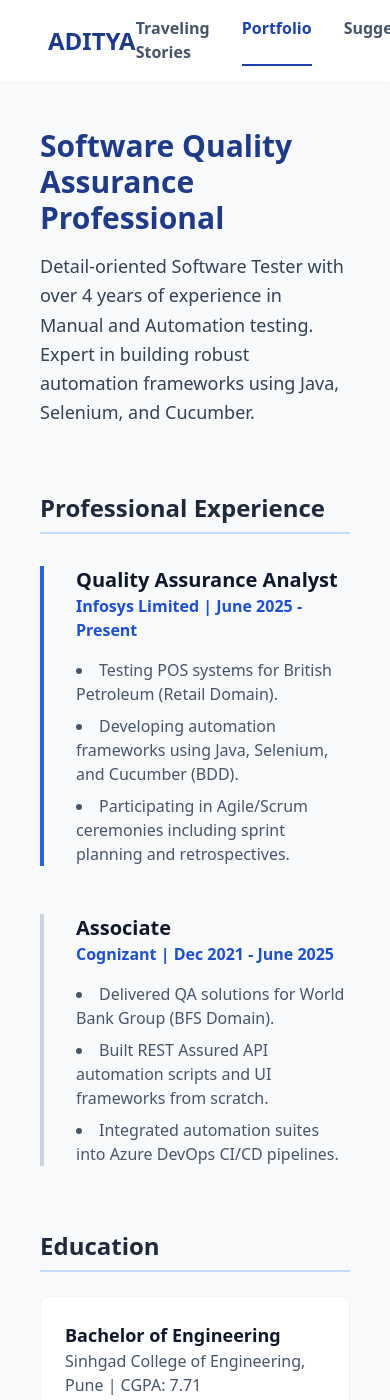
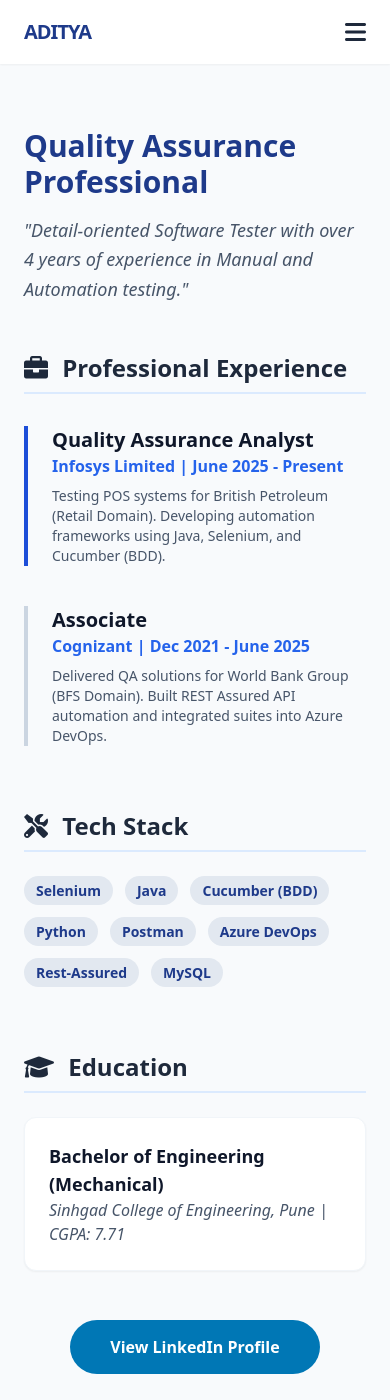
Before and after one commit to AdityaDharmapurikar/Travel-Portfolio-, a plain HTML site: page portfolio.html in a window 390 px wide. Shown: the top 1400 px of the page. Drawn offline with nearby package versions, Linux system fonts and the light colour scheme.

Commit message:
Refactor portfolio.html for improved layout and styling

```diff
--- a/portfolio.html
+++ b/portfolio.html
@@ -5,81 +5,75 @@
     <meta name="viewport" content="width=device-width, initial-scale=1.0">
     <title>Portfolio | Aditya Dharmapurikar</title>
     <script src="https://cdn.tailwindcss.com"></script>
+    <link href="https://cdnjs.cloudflare.com/ajax/libs/font-awesome/6.0.0/css/all.min.css" rel="stylesheet">
     <style>
-        .nav-link { font-weight: 600; color: #475569; transition: 0.3s; border-bottom: 2px solid transparent; }
-        .nav-link:hover { color: #1e40af; border-bottom: 2px solid #1e40af; }
+        #menu-toggle:checked ~ #mobile-menu { display: block; }
+        .skill-badge { background: #e2e8f0; color: #1e3a8a; padding: 4px 12px; border-radius: 9999px; font-weight: 600; font-size: 0.875rem; }
     </style>
 </head>
-<body class="bg-slate-50">
-    <nav class="bg-white shadow-sm fixed w-full z-50 py-4 px-12 flex justify-between items-center">
-        <div class="text-2xl font-bold text-blue-900">ADITYA</div>
-        <div class="flex space-x-8">
-            <a href="index.html" class="nav-link">Traveling Stories</a>
-            <a href="portfolio.html" class="nav-link text-blue-800 border-blue-800">Portfolio</a>
-            <a href="suggestions.html" class="nav-link">Suggestions</a>
-            <a href="contact.html" class="nav-link">Contact</a>
+<body class="bg-slate-50 text-slate-900">
+    <nav class="bg-white/95 backdrop-blur-md shadow-sm fixed w-full z-50 py-4 px-6 md:px-12 flex justify-between items-center">
+        <div class="text-xl md:text-2xl font-bold text-blue-900 tracking-tighter">ADITYA</div>
+        <div class="hidden md:flex space-x-8">
+            <a href="index.html" class="font-semibold text-slate-600 hover:text-blue-800 transition">Traveling Stories</a>
+            <a href="portfolio.html" class="font-semibold text-blue-800 border-b-2 border-blue-800">Portfolio</a>
+            <a href="suggestions.html" class="font-semibold text-slate-600 hover:text-blue-800 transition">Suggestions</a>
+            <a href="contact.html" class="font-semibold text-slate-600 hover:text-blue-800 transition">Contact</a>
         </div>
+        <label for="menu-toggle" class="md:hidden cursor-pointer text-slate-800 text-2xl"><i class="fas fa-bars"></i></label>
     </nav>
+    <input type="checkbox" id="menu-toggle" class="hidden">
+    <div id="mobile-menu" class="hidden fixed top-[64px] left-0 w-full bg-white shadow-xl z-40 md:hidden font-bold text-slate-700">
+        <div class="flex flex-col p-6 space-y-4">
+            <a href="index.html">Traveling Stories</a>
+            <a href="portfolio.html" class="text-blue-800">Portfolio</a>
+            <a href="suggestions.html">Suggestions</a>
+            <a href="contact.html">Contact</a>
+        </div>
+    </div>
 
-    <main class="max-w-5xl mx-auto pt-32 p-10">
-        <section class="mb-16">
-            <h2 class="text-3xl font-bold text-blue-900 mb-4">Software Quality Assurance Professional</h2>
-            <p class="text-lg text-slate-700 leading-relaxed">
-                Detail-oriented Software Tester with over 4 years of experience in Manual and Automation testing.
-                Expert in building robust automation frameworks using Java, Selenium, and Cucumber.
-            </p>
-        </section>
+    <main class="max-w-4xl mx-auto pt-32 pb-20 px-6">
+        <header class="mb-12">
+            <h1 class="text-3xl md:text-4xl font-extrabold text-blue-900 mb-4">Quality Assurance Professional</h1>
+            <p class="text-lg text-slate-600 leading-relaxed italic">"Detail-oriented Software Tester with over 4 years of experience in Manual and Automation testing."</p>
+        </header>
 
         <section class="mb-16">
-            <h2 class="text-2xl font-bold text-slate-800 mb-8 border-b-2 border-blue-200 pb-2">Professional Experience</h2>
-            <div class="space-y-12">
-                <div class="relative pl-8 border-l-4 border-blue-600">
-                    <h3 class="text-xl font-bold text-slate-900">Quality Assurance Analyst</h3>
-                    <p class="text-blue-700 font-semibold">Infosys Limited | June 2025 - Present</p>
-                    <ul class="mt-4 text-slate-600 list-disc list-inside space-y-2">
-                        <li>Testing POS systems for British Petroleum (Retail Domain).</li>
-                        <li>Developing automation frameworks using Java, Selenium, and Cucumber (BDD).</li>
-                        <li>Participating in Agile/Scrum ceremonies including sprint planning and retrospectives.</li>
-                    </ul>
+            <h2 class="text-2xl font-bold text-slate-800 mb-8 border-b-2 border-blue-100 pb-2"><i class="fas fa-briefcase mr-2"></i> Professional Experience</h2>
+            <div class="space-y-10">
+                <div class="relative pl-6 border-l-4 border-blue-700">
+                    <h3 class="text-xl font-bold">Quality Assurance Analyst</h3>
+                    <p class="text-blue-600 font-semibold">Infosys Limited | June 2025 - Present</p>
+                    <p class="text-slate-600 mt-2 text-sm">Testing POS systems for British Petroleum (Retail Domain). Developing automation frameworks using Java, Selenium, and Cucumber (BDD).</p>
                 </div>
-
-                <div class="relative pl-8 border-l-4 border-slate-300">
-                    <h3 class="text-xl font-bold text-slate-900">Associate</h3>
-                    <p class="text-blue-700 font-semibold">Cognizant | Dec 2021 - June 2025</p>
-                    <ul class="mt-4 text-slate-600 list-disc list-inside space-y-2">
-                        <li>Delivered QA solutions for World Bank Group (BFS Domain).</li>
-                        <li>Built REST Assured API automation scripts and UI frameworks from scratch.</li>
-                        <li>Integrated automation suites into Azure DevOps CI/CD pipelines.</li>
-                    </ul>
+                <div class="relative pl-6 border-l-4 border-slate-300">
+                    <h3 class="text-xl font-bold">Associate</h3>
+                    <p class="text-blue-600 font-semibold">Cognizant | Dec 2021 - June 2025</p>
+                    <p class="text-slate-600 mt-2 text-sm">Delivered QA solutions for World Bank Group (BFS Domain). Built REST Assured API automation and integrated suites into Azure DevOps.</p>
                 </div>
             </div>
         </section>
 
         <section class="mb-16">
-            <h2 class="text-2xl font-bold text-slate-800 mb-6 border-b-2 border-blue-200 pb-2">Education</h2>
-            <div class="bg-white p-6 rounded-lg shadow-sm border border-slate-100">
-                <h3 class="font-bold text-lg text-slate-900">Bachelor of Engineering </h3>
-                <p class="text-slate-600">Sinhgad College of Engineering, Pune | CGPA: 7.71</p>
+            <h2 class="text-2xl font-bold text-slate-800 mb-6 border-b-2 border-blue-100 pb-2"><i class="fas fa-tools mr-2"></i> Tech Stack</h2>
+            <div class="flex flex-wrap gap-3">
+                <span class="skill-badge">Selenium</span> <span class="skill-badge">Java</span>
+                <span class="skill-badge">Cucumber (BDD)</span> <span class="skill-badge">Python</span>
+                <span class="skill-badge">Postman</span> <span class="skill-badge">Azure DevOps</span>
+                <span class="skill-badge">Rest-Assured</span> <span class="skill-badge">MySQL</span>
             </div>
         </section>
 
         <section class="mb-16">
-            <h2 class="text-2xl font-bold text-slate-800 mb-6 border-b-2 border-blue-200 pb-2">Core Skills</h2>
-            <div class="flex flex-wrap gap-3">
-                <span class="bg-blue-100 text-blue-800 px-4 py-1 rounded-full font-medium">Selenium</span>
-                <span class="bg-blue-100 text-blue-800 px-4 py-1 rounded-full font-medium">Java</span>
-                <span class="bg-blue-100 text-blue-800 px-4 py-1 rounded-full font-medium">Python</span>
-                <span class="bg-blue-100 text-blue-800 px-4 py-1 rounded-full font-medium">Cucumber (BDD)</span>
-                <span class="bg-blue-100 text-blue-800 px-4 py-1 rounded-full font-medium">Postman / Rest-Assured</span>
-                <span class="bg-blue-100 text-blue-800 px-4 py-1 rounded-full font-medium">Azure DevOps</span>
-                <span class="bg-blue-100 text-blue-800 px-4 py-1 rounded-full font-medium">Manual Testing</span>
+            <h2 class="text-2xl font-bold text-slate-800 mb-6 border-b-2 border-blue-100 pb-2"><i class="fas fa-graduation-cap mr-2"></i> Education</h2>
+            <div class="bg-white p-6 rounded-xl shadow-sm border border-slate-100">
+                <h3 class="font-bold text-lg">Bachelor of Engineering (Mechanical)</h3>
+                <p class="text-slate-600 italic">Sinhgad College of Engineering, Pune | CGPA: 7.71</p>
             </div>
         </section>
 
         <div class="text-center">
-            <a href="https://www.linkedin.com/in/dharmapurikar-aditya" target="_blank" class="inline-block bg-[#0077b5] text-white px-10 py-4 rounded-full font-bold hover:bg-blue-700 transition shadow-lg">
-                <i class="fab fa-linkedin mr-2"></i> View Full LinkedIn Profile
-            </a>
+            <a href="https://www.linkedin.com/in/adityadharmapurikar" target="_blank" class="bg-[#0077b5] text-white px-10 py-4 rounded-full font-bold hover:shadow-lg transition">View LinkedIn Profile</a>
         </div>
     </main>
 </body>
```
